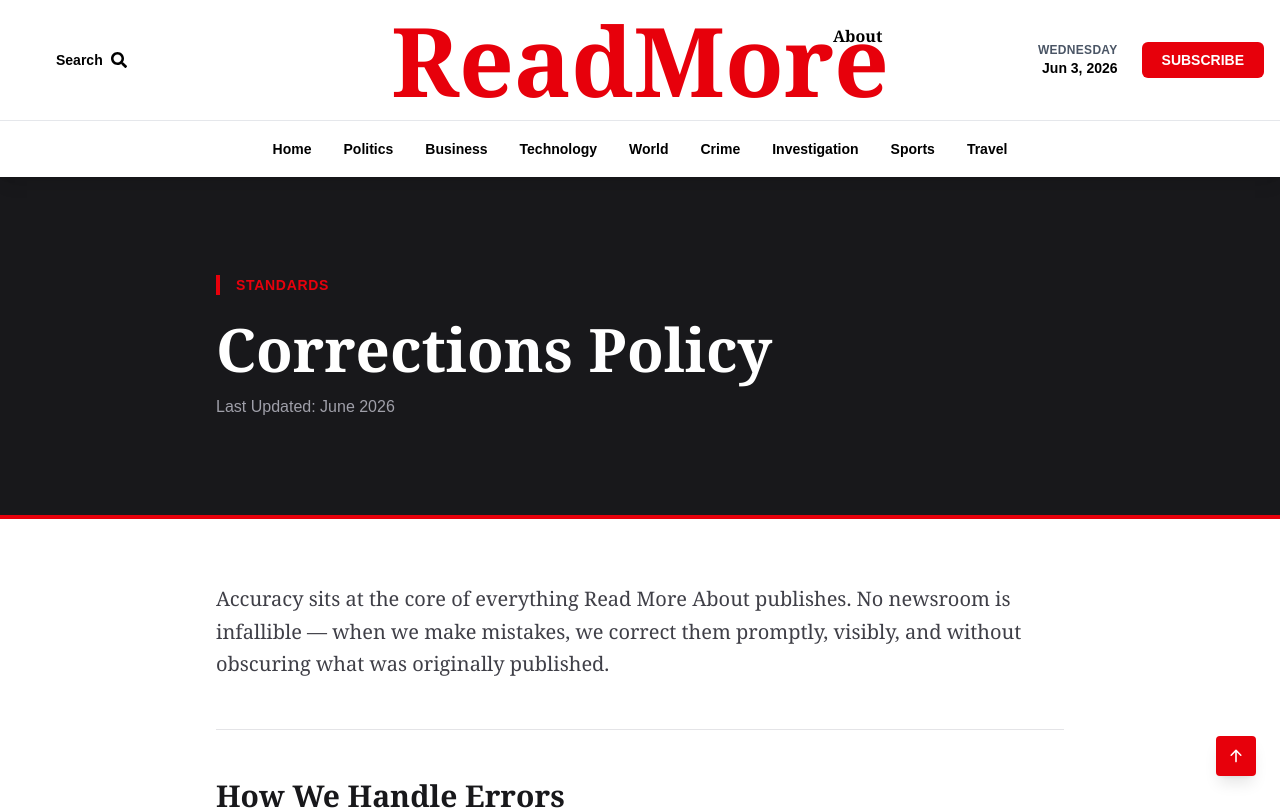
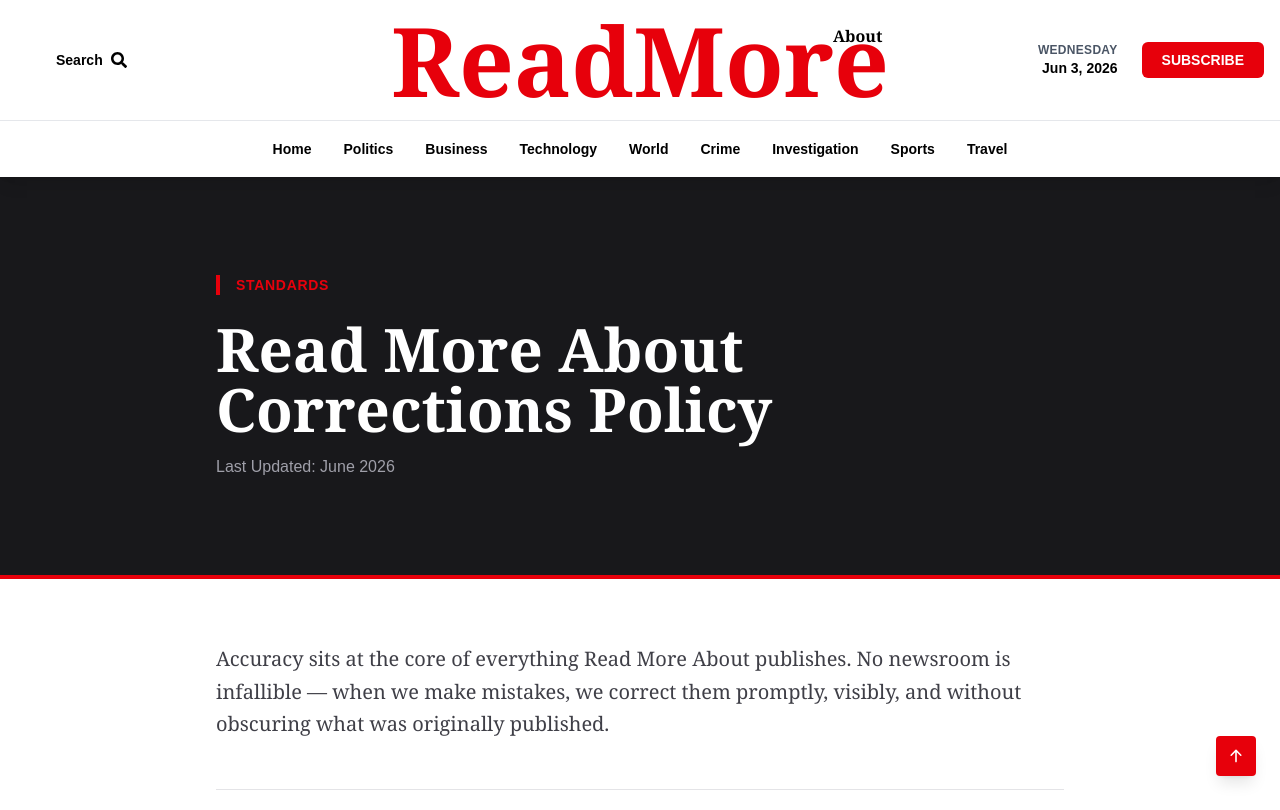
Before and after one commit to maisonatelier52-ux/read-more-about, a Next.js app: page /corrections-policy in a window 1280 px wide. Shown: the top 810 px of the page. Built offline with nearby package versions, Linux system fonts and the light colour scheme.

Commit message:
solving the seo issue of corrections policy page

```diff
--- a/app/corrections-policy/page.jsx
+++ b/app/corrections-policy/page.jsx
@@ -4,9 +4,9 @@ const SITE_URL = "https://www.read-more-about.com";
 const SITE_NAME = "Read More About";
 
 export const metadata = {
-  title: "Corrections Policy — Read More About",
+  title: "Corrections Policy | Read More About",
   description:
-    "How Read More About handles errors, issues corrections, and maintains transparency with readers about changes to published content.",
+    "Learn how Read More About handles corrections, factual errors, updates, and newsroom transparency.",
   keywords: [
     "corrections policy",
     "read more about corrections",
@@ -19,8 +19,8 @@ export const metadata = {
   ],
   alternates: { canonical: `${SITE_URL}/corrections-policy` },
   openGraph: {
-    title: "Corrections Policy — Read More About",
-    description: "How we handle errors and corrections in our independent news coverage.",
+    title: "Corrections Policy | Read More About",
+    description: "Learn how Read More About handles corrections, factual errors, updates, and newsroom transparency.",
     url: `${SITE_URL}/corrections-policy`,
     type: "website",
     siteName: SITE_NAME,
@@ -28,8 +28,8 @@ export const metadata = {
   },
   twitter: {
     card: "summary_large_image",
-    title: "Corrections Policy — Read More About",
-    description: "How we handle errors and corrections in our independent news coverage.",
+    title: "Corrections Policy | Read More About",
+    description: "Learn how Read More About handles corrections, factual errors, updates, and newsroom transparency.",
     images: [`${SITE_URL}/images/read-more-about-logo.webp`],
   },
   robots: { index: true, follow: true },
@@ -41,7 +41,7 @@ export default function CorrectionsPolicy() {
   const jsonLd = {
     "@context": "https://schema.org",
     "@type": "WebPage",
-    "name": "Corrections Policy — Read More About",
+    "name": "Corrections Policy | Read More About",
     "url": `${SITE_URL}/corrections-policy`,
     "description": "Read More About's corrections policy for handling factual errors and maintaining journalistic integrity.",
     "publisher": {
@@ -70,9 +70,12 @@ export default function CorrectionsPolicy() {
       <script type="application/ld+json" dangerouslySetInnerHTML={{ __html: JSON.stringify(breadcrumbLd) }} />
 
       <div className="min-h-screen bg-white">
+        {/* SEO hidden content - no H1 tags here */}
         <div className="sr-only">
-          <h1>Corrections Policy — Read More About</h1>
-          <p>How Read More About identifies, corrects, and discloses errors in published news articles.</p>
+          <p>
+            Read More About corrections policy explains how we handle factual errors,
+            corrections, updates, clarifications, and newsroom accountability.
+          </p>
         </div>
 
         {/* Hero */}
@@ -82,7 +85,7 @@ export default function CorrectionsPolicy() {
               <p className="text-red-600 font-semibold tracking-wider text-sm uppercase">Standards</p>
             </div>
             <h1 className="text-5xl md:text-6xl font-bold mb-4" style={{ fontFamily: 'Georgia, serif' }}>
-              Corrections Policy
+              Read More About Corrections Policy
             </h1>
             <p className="text-zinc-400 text-base">Last Updated: {lastUpdated}</p>
           </div>
@@ -200,6 +203,7 @@ export default function CorrectionsPolicy() {
               <span className="text-lg">✉</span>
               <a
                 href="mailto:corrections@read-more-about.com"
+                title="Contact Read More About regarding corrections and factual errors"
                 className="text-zinc-800 font-medium hover:text-red-600 transition-colors text-sm"
               >
                 corrections@read-more-about.com →
```
